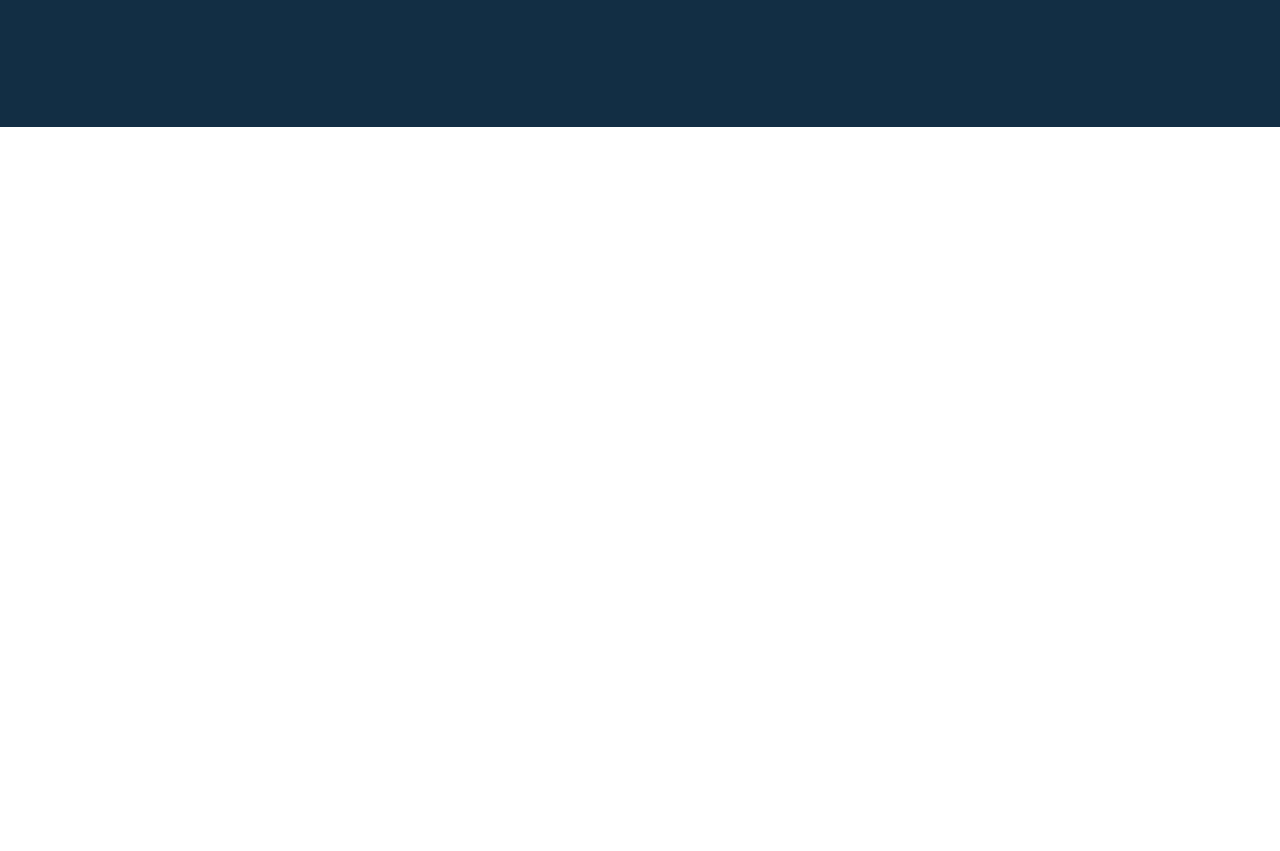
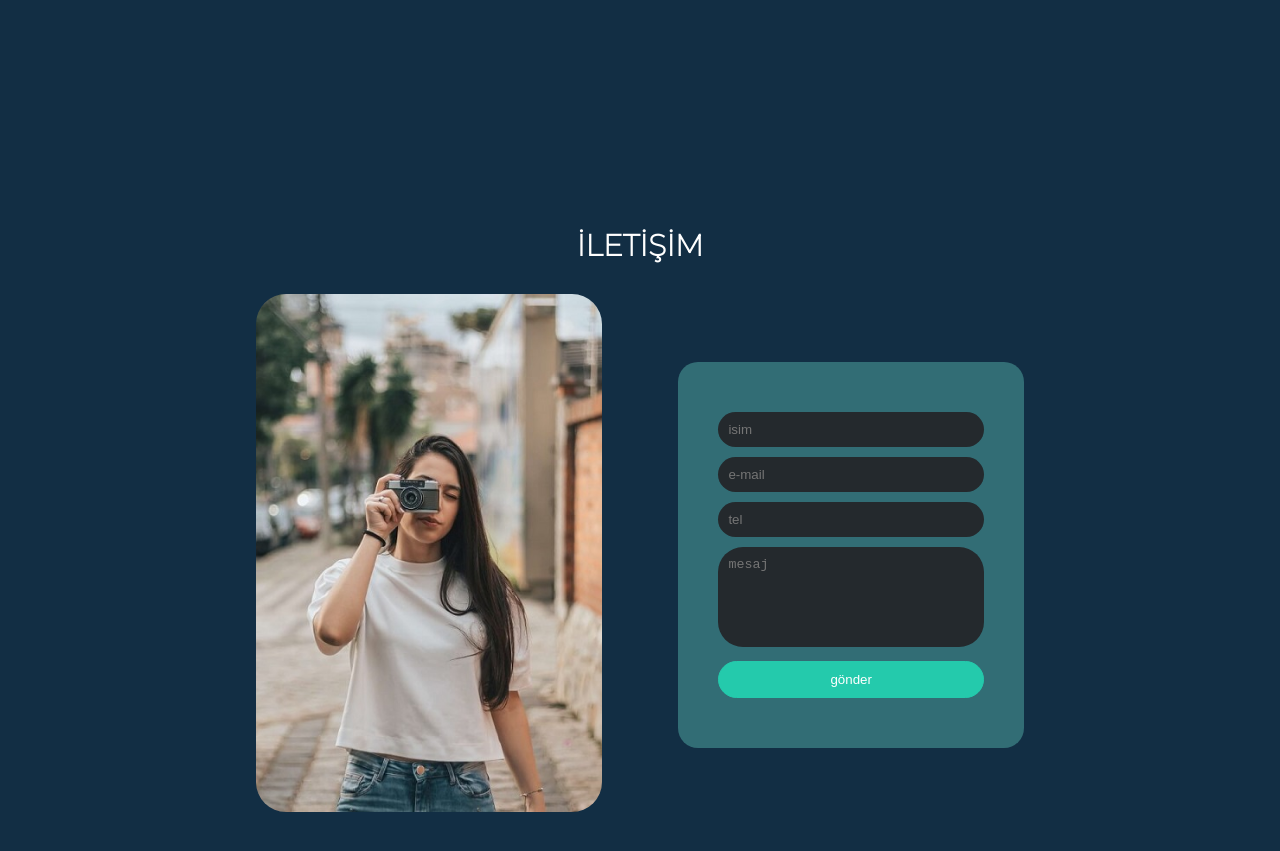
Before and after one commit to Busra-Ordu/BusraBlogOdev, a plain HTML site: page index.html in a window 1280 px wide. Shown: the part 3131-3982 px from the top of the page. Before the commit the page ends 3258 px from the top, so only its background shows below. Drawn offline with Linux system fonts and the light colour scheme.

Commit message:
iletisim için adlı kısım için bir section oluşturuldu. html ve css kodları yazıldı. form işlemleri yapıldı.

```diff
--- a/index.html
+++ b/index.html
@@ -189,6 +189,26 @@
             </div>
         </div>
     </section>
+    <!--!İletişim----------------->
+    <section id="iletisim">
+        <div class="section_title">
+            <h2>İLETİŞİM</h2>
+        </div>
+        <div class="inner_contact">
+            <div class="child_contact">
+                <img src="src/img/foto1.jpg">
+            </div>
+            <div class="child_contact">
+                <form action="#">
+                    <input placeholder="isim" type="text" name="bütünisim" id="">
+                    <input placeholder="e-mail" type="text" name="bütünisim" id="">
+                    <input placeholder="tel" type="text" name="bütünisim" id="">
+                    <textarea placeholder="mesaj" name="message" id="" cols="30" rows="30"></textarea>
+                    <input type="submit" value="gönder">
+                </form>
+            </div>
+        </div>
+    </section>
 
 </body>
 </html>
--- a/src/css/website.css
+++ b/src/css/website.css
@@ -254,3 +254,55 @@ header{
     text-decoration: underline;
     color: #0fe91a;
 }
+/*!İLETİŞİM İÇİN ---------------------*/
+.inner_contact{
+    display: flex;
+    flex-wrap: wrap;
+    align-items: center;
+    justify-content: space-between;
+    margin: 0 auto;
+    width: 60%;
+}
+.child_contact{
+    flex-basis: 45%;
+}
+.child_contact img{
+    border-radius: 30px;
+}
+.child_contact form{
+    padding: 50px 40px;
+    background: #326d75;
+    border-radius: 20px;
+}
+.child_contact form input,textarea{
+    width: 100%;
+    padding: 10px;
+    margin-bottom: 10px;
+    background: #24292D;
+    border: none;
+    resize: none;
+    border-radius: 25px;
+    transition: .3s ease-in;
+}
+.child_contact form input,textarea:focus{/*üzerine tıklandığında ne olmasını seçiyorum*/
+    color: #fff;
+}
+.child_contact form input:focus{
+    letter-spacing: 1px;
+}
+.child_contact form textarea:focus{
+    letter-spacing: 1px;
+}
+.child_contact form input:last-child{/*formun en son elemanı buton için özellik verme*/
+    margin-bottom: 0;
+    background: #24caac;
+    border: 1px solid #24caac;
+    transition: .3s;
+}
+.child_contact form input:last-child:hover{
+    background: transparent;
+    color: #fff;
+}
+.child_contact form textarea{/*mesaj kısmını küçülttüm*/
+    height: 100px;
+}
```
